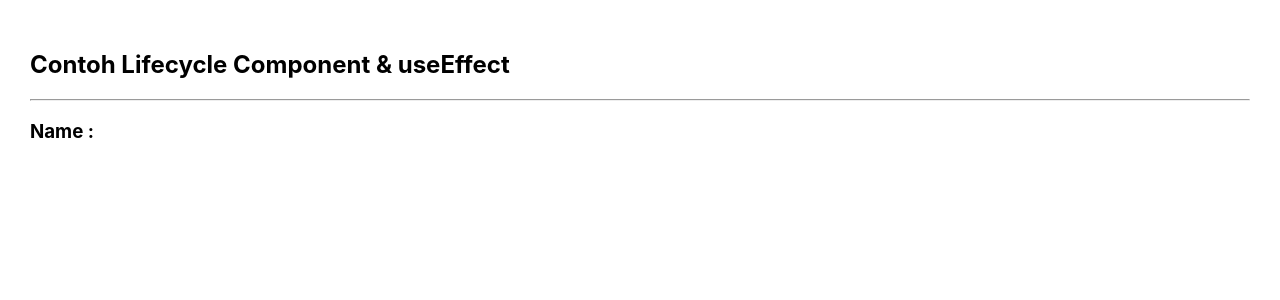
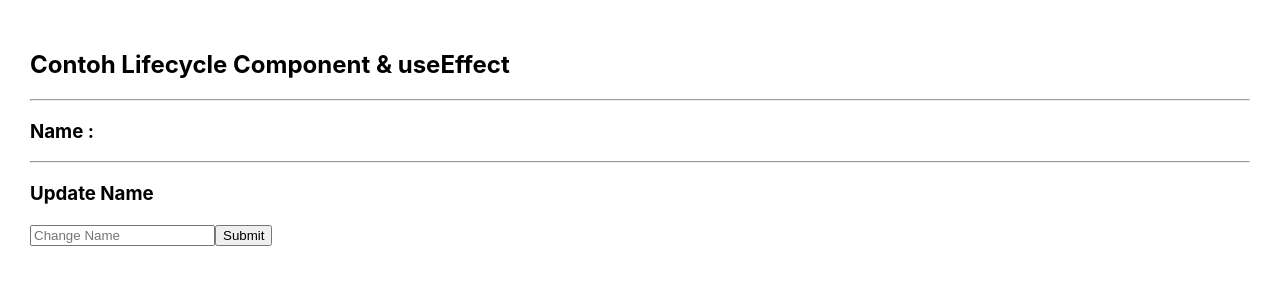
Before and after one commit to ujangaris/hook-dasar, a React (Create React App) app: page / in a window 1280 px wide. Shown: the top 300 px of the page. Built offline with nearby package versions, Linux system fonts and the light colour scheme; no server answers.

Commit message:
update data dengan componentDidUpdate()

```diff
--- a/src/2BelajarUseEffect/LifeCycle.js
+++ b/src/2BelajarUseEffect/LifeCycle.js
@@ -18,14 +18,67 @@ class LifeCycle extends Component {
         this.setState({
           // coba tampilkan nama
           name: json.name,
+          //  2  tambahkan field
+          isUpdate: false,
         })
       })
+  }
+  //   3 buat method handleSubmit() yang menampung url api update
+  handleSubmit = (event) => {
+    event.preventDefault()
+    // jalankan api update
+    fetch("https://jsonplaceholder.typicode.com/users/1", {
+      method: "PUT",
+      body: JSON.stringify({
+        id: 1,
+        name: this.state.name,
+        userId: 1,
+      }),
+      headers: {
+        "Content-type": "application/json; charset=UTF-8",
+      },
+    })
+      .then((response) => response.json())
+      .then((json) => {
+        // cetak pada console ketika button di klik submit
+        // console.log(json)
+        // perbaharui state ketika button di klik submit
+        this.setState({
+          isUpdate: true,
+        })
+      })
+  }
+  //   4 buat componentDidUpdate()
+  componentDidUpdate() {
+    // tampung state kedalam isUpdate
+    const { isUpdate } = this.state
+    // buat kondisi jika isUpdate true maka jalankan alert
+    if (isUpdate) {
+      alert("Nama sukses di update")
+      //  setelah alert muncul maka ubah state isUpdate menjadi false
+      this.setState({
+        isUpdate: false,
+      })
+    }
   }
   render() {
     return (
       <div>
         {/* tampilkan satu data nama */}
         <h3>Name :{this.state.name}</h3>
+        <hr />
+        <h3>Update Name </h3>
+        {/* 1 buat form untuk update data api */}
+        {/* 5 pasang method yang kita pasang kedalam onSubmit */}
+        <form onSubmit={(event) => this.handleSubmit(event)}>
+          <input
+            type={"text"}
+            placeholder={"Change Name"}
+            name={"name"}
+            onChange={(event) => this.setState({ name: event.target.value })}
+          />
+          <button type="submit">Submit</button>
+        </form>
       </div>
     )
   }
```
Also changed, not shown: 1 other file (tests, documents, lock files or other folders).
